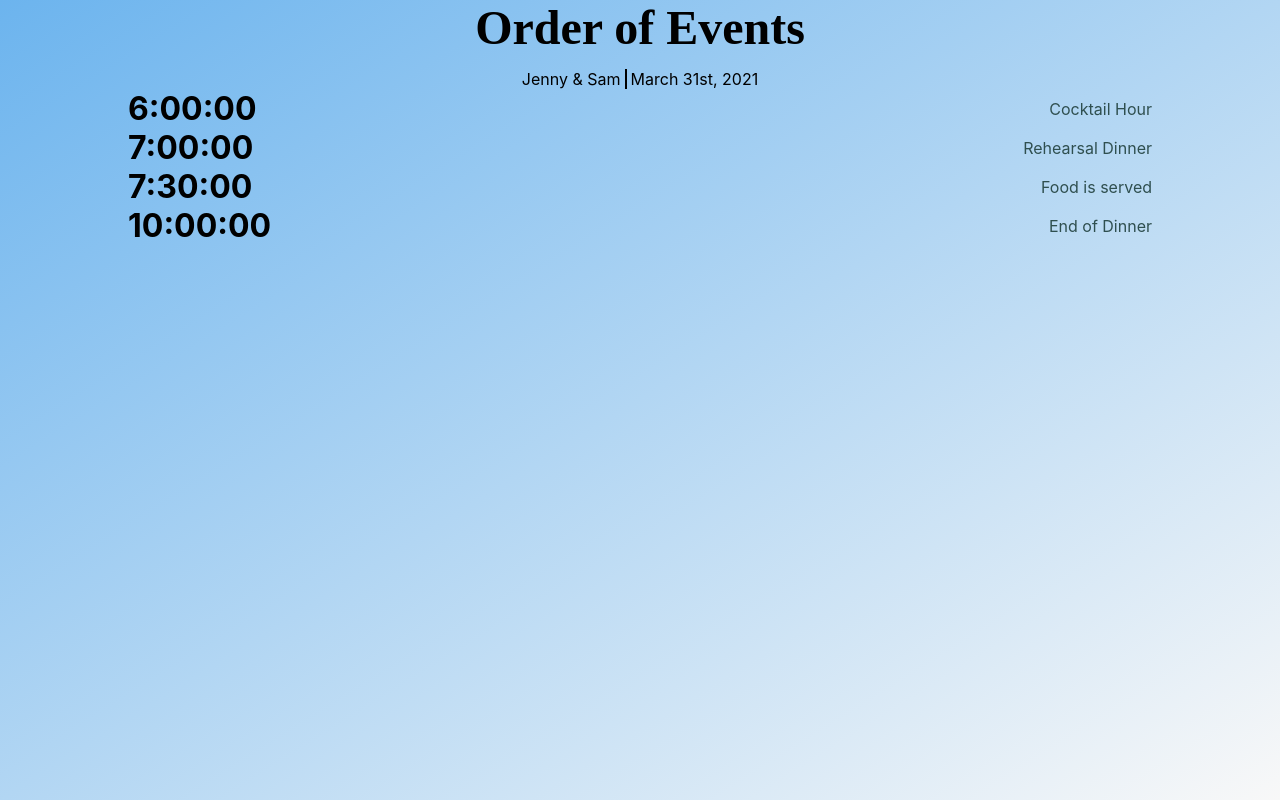
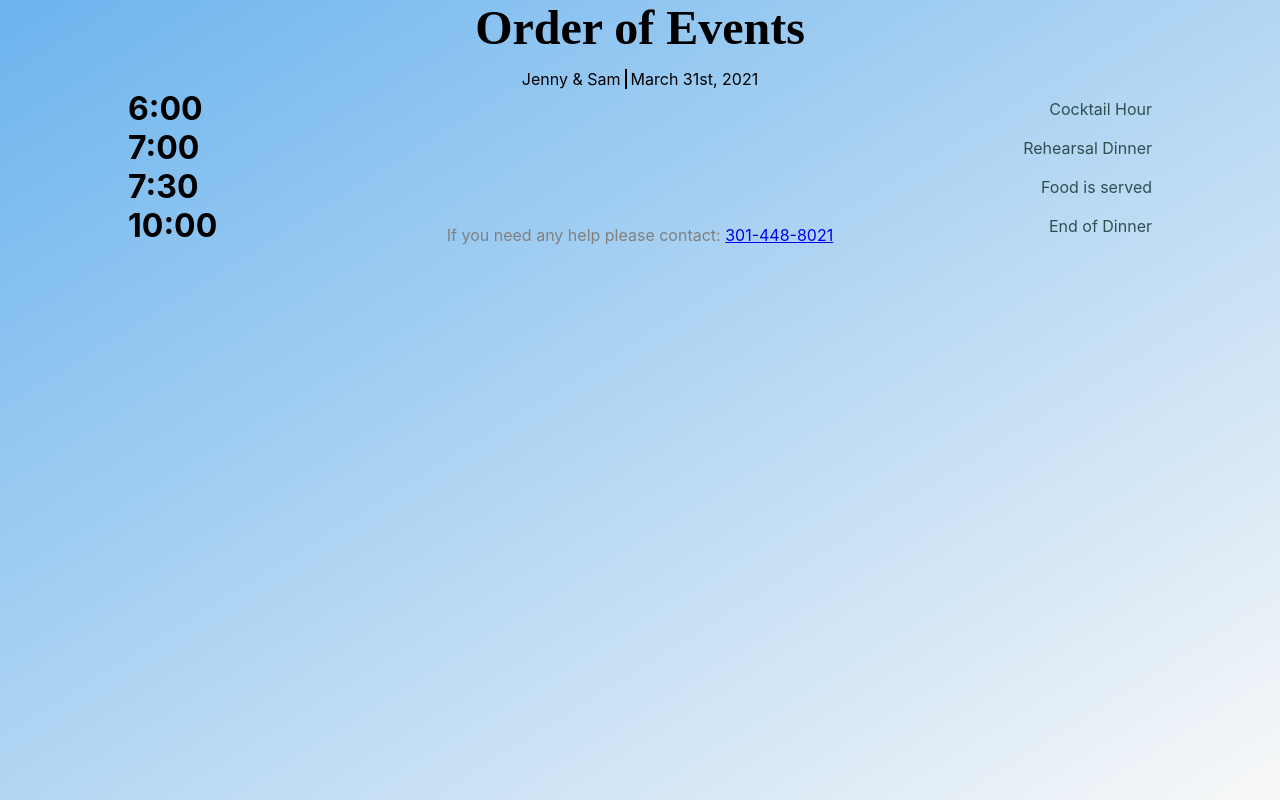
Before and after one commit to sam-a-sloate/wedding-schedule, a React (Create React App) app: page / in a window 1280 px wide. Built offline with nearby package versions, Linux system fonts and the light colour scheme.

Commit message:
Add contact information

```diff
--- a/src/App.tsx
+++ b/src/App.tsx
@@ -2,7 +2,6 @@ import React, { useState } from "react";
 import "./App.css";
 import Schedule from "./Schedule";
 import { useSpring, a } from "@react-spring/web";
-import map from './map.jpeg'
 
 function App() {
   // Flipped indicates that the day is the wedding and not the rehearsal dinner
@@ -18,13 +17,17 @@ function App() {
       {!flipped && <a.div style={{ opacity: opacity.to(o => 1 - o), transform }}>
         <Schedule
           events={[
-            { time: "6:00:00", description: "Cocktail Hour" },
-            { time: "7:00:00", description: "Rehearsal Dinner" },
-            { time: "7:30:00", description: "Food is served" },
-            { time: "10:00:00", description: "End of Dinner" },
+            { time: "6:00", description: "Cocktail Hour" },
+            { time: "7:00", description: "Rehearsal Dinner" },
+            { time: "7:30", description: "Food is served" },
+            { time: "10:00", description: "End of Dinner" },
           ]}
           date="March 31st, 2021"
         ></Schedule>
+
+        <div style={{position: "fixed", textAlign: "center", width: "100%", color: "grey", bottom:0}}>
+          If you need any help please contact: <a href="tel:3014488021">301-448-8021</a>
+        </div>
       </a.div>}
       {flipped && <a.div
         style={{
@@ -35,20 +38,23 @@ function App() {
       >
         <Schedule
           events={[
-            { time: "5:00:00", description: "Ceremony" },
-            { time: "5:45:00", description: "Cocktails and Canapes" },
-            { time: "6:50:00", description: "Introductions" },
-            { time: "7:00:00", description: "We dance" },
-            { time: "7:15:00", description: "We dine" },
-            { time: "7:50:00", description: "We speak" },
-            { time: "8:20:00", description: "We cut cake" },
-            { time: "8:45:00", description: "We party" },
-            { time: "11:00:00", description: "First Bus Home" },
-            { time: "12:00:00", description: "Second Bus Home" },
-            { time: "2:00:00", description: "Last Bus Home" },
+            { time: "5:00", description: "Ceremony" },
+            { time: "5:45", description: "Cocktails and Canapes" },
+            { time: "6:50", description: "Introductions" },
+            { time: "7:00", description: "We dance" },
+            { time: "7:15", description: "We dine" },
+            { time: "7:50", description: "We speak" },
+            { time: "8:20", description: "We cut cake" },
+            { time: "8:45", description: "We party" },
+            { time: "11:00", description: "First Bus Home" },
+            { time: "12:00", description: "Second Bus Home" },
+            { time: "2:00", description: "Last Bus Home" },
           ]}
           date="April 1st, 2021"
         ></Schedule>
+        <div style={{position: "fixed", textAlign: "center", width: "100%", color: "grey", bottom:0}}>
+          If you need any help please contact: <a href="tel:3014488021">301-448-8021</a>
+        </div>
       </a.div>
 }
     </div>
```
